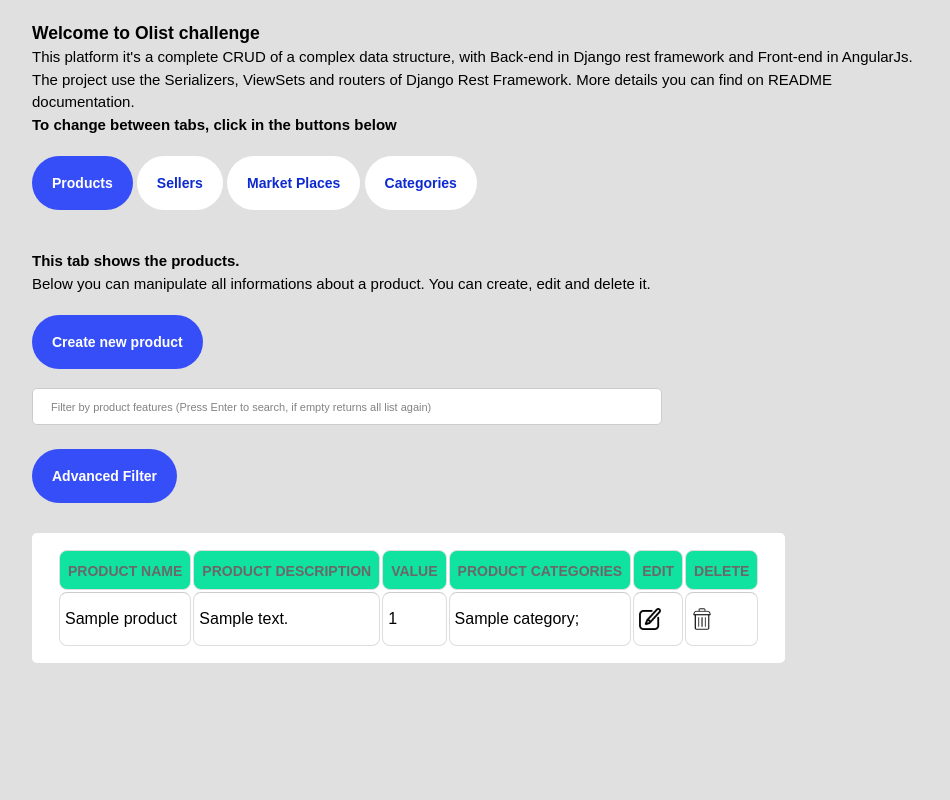
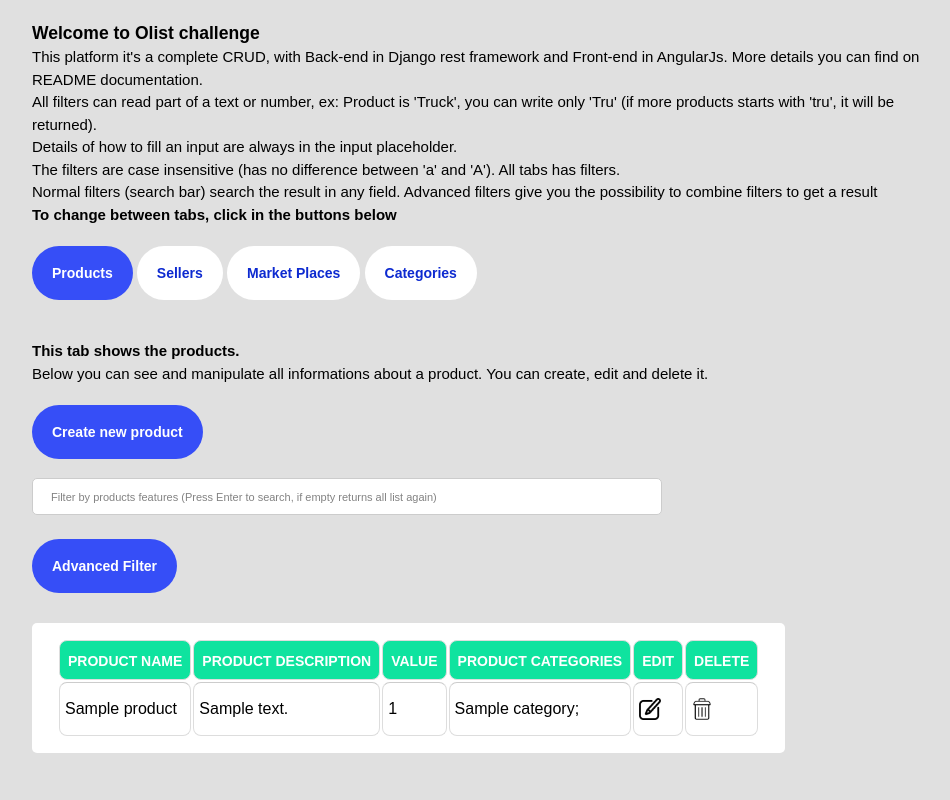
Before and after one commit to mamazinho/olist-challenge, a Django app: page / in a window 1280 px wide. Shown: the whole page, without its empty margins (158-1108 px from the left). Run offline with Django 3.2, Linux system fonts and the light colour scheme; tables that the repository leaves empty hold one stand-in row (values such as "Sample post").

Commit message:
change text but all it works

```diff
--- a/olist/static/css/challenge.css
+++ b/olist/static/css/challenge.css
@@ -69,7 +69,7 @@ table th, ul.header {
     text-align: left;
     text-transform: uppercase;
     font-size: 14px;
-    color: rgb(105, 105, 105);
+    color: #fff;
     padding-bottom: 10px;
 }
 
--- a/olist/static/js/ctrl/marketPlacesCtrl.js
+++ b/olist/static/js/ctrl/marketPlacesCtrl.js
@@ -10,7 +10,7 @@ challenge.controller('MarketPlacesCtrl', function($scope, HttpFctr, $rootScope){
       'market_place_description': '',
       'site': '',
       'contact_email': '',
-      'phone_number': 0,
+      'phone_number': '',
       'technical_contact': '',
     }
     $scope.editMP = {
@@ -19,7 +19,7 @@ challenge.controller('MarketPlacesCtrl', function($scope, HttpFctr, $rootScope){
       'market_place_description': '',
       'site': '',
       'contact_email': '',
-      'phone_number': 0,
+      'phone_number': '',
       'technical_contact': '',
     }
     $scope.params = {
@@ -28,7 +28,7 @@ challenge.controller('MarketPlacesCtrl', function($scope, HttpFctr, $rootScope){
       'market_place_description': '',
       'site': '',
       'contact_email': '',
-      'phone_number': 0,
+      'phone_number': '',
       'technical_contact': '',
     }
     $scope.getMPs()
--- a/olist/static/js/ctrl/productsCtrl.js
+++ b/olist/static/js/ctrl/productsCtrl.js
@@ -12,21 +12,21 @@ challenge.controller('ProductsCtrl', function($scope, HttpFctr, $rootScope){
     $scope.createProduct = {
       'product_name': '',
       'product_description': '',
-      'product_value': 0,
+      'product_value': '',
       'categories': [],
     }
     $scope.editProduct = {
       'id': 0,
       'product_name': '',
       'product_description': '',
-      'product_value': 0,
+      'product_value': '',
       'categories': [],
     }
     $scope.params = {
       'value': '',
       'product_name': '',
       'product_description': '',
-      'product_value': 0,
+      'product_value': '',
       'categories': [],
     }
     $scope.getProducts()
--- a/olist/templates/base.html
+++ b/olist/templates/base.html
@@ -26,11 +26,12 @@
     <body id="challenge" ng-app="challenge" ng-controller="BaseCtrl">
         <section class="container">
             <h3>Welcome to Olist challenge</h3>
-            <p>This platform it's a complete CRUD of a complex data structure, with Back-end in Django rest framework and Front-end in AngularJs.</p>
-            <p>
-                <span>The project use the Serializers, ViewSets and routers of Django Rest Framework.<span>
-                <span>More details you can find on README documentation.</span>
-            </p>
+            <p>This platform it's a complete CRUD, with Back-end in Django rest framework and Front-end in AngularJs. More details you can find on README documentation.</p>
+            <p>All filters can read part of a text or number, ex: Product is 'Truck', you can write only 'Tru' (if more products starts with 'tru', it will be returned).</p>
+            <p>Details of how to fill an input are always in the input placeholder.</p>
+            <p>The filters are case insensitive (has no difference between 'a' and 'A'). All tabs has filters.</p>
+            <p>Normal filters (search bar) search the result in any field. Advanced filters give you the possibility to combine filters to get a result</p>
+
             <h4>To change between tabs, click in the buttons below</h4>
             <div class="buttons">
                 <button ng-class="{main: active_tab=='products'}" ng-click="active_tab='products'">Products</button>
--- a/olist/templates/categories.html
+++ b/olist/templates/categories.html
@@ -1,7 +1,7 @@
 <section ng-controller="CategoriesCtrl">
     <section class="content">
         <h4>This tab shows the Categories.</h4>
-        <p>Below you can manipulate all informations about a category. You can create, edit and delete it.</p>
+        <p>Below you can see and manipulate all informations about a category. You can create, edit and delete it.</p>
 
         <div class="buttons">
             <button class="main" ng-click="openCreateCategoryModal=true">Create new category</button>
@@ -10,7 +10,7 @@
         <div class="filter">
             <label>
                 <input type="text"
-                    placeholder="Filter by category features (Press Enter to search, if empty returns all list again)"
+                    placeholder="Filter by categories features (Press Enter to search, if empty returns all list again)"
                     ng-model="params.value"
                     ng-keyup="$event.keyCode == 13 && getCategories()"
                 >
--- a/olist/templates/marketPlaces.html
+++ b/olist/templates/marketPlaces.html
@@ -1,7 +1,7 @@
 <section ng-controller="MarketPlacesCtrl">
     <section class="content">
         <h4>This tab shows the Market places.</h4>
-        <p>Below you can manipulate all informations about a Market Place (MP). You can create, edit and delete it.</p>
+        <p>Below you can see and manipulate all informations about a Market Place (MP). You can create, edit and delete it.</p>
 
         <div class="buttons">
             <button class="main" ng-click="openCreateMPModal=true">Create new Market Place</button>
--- a/olist/templates/products.html
+++ b/olist/templates/products.html
@@ -1,7 +1,7 @@
 <section ng-controller="ProductsCtrl">
     <section class="content">
         <h4>This tab shows the products.</h4>
-        <p>Below you can manipulate all informations about a product. You can create, edit and delete it. </p>
+        <p>Below you can see and manipulate all informations about a product. You can create, edit and delete it. </p>
 
         <div class="buttons">
             <button class="main" ng-click="openCreateProduct()">Create new product</button>
@@ -9,7 +9,7 @@
         <div class="filter">
             <label>
                 <input type="text"
-                    placeholder="Filter by product features (Press Enter to search, if empty returns all list again)"
+                    placeholder="Filter by products features (Press Enter to search, if empty returns all list again)"
                     ng-model="params.value"
                     ng-keyup="$event.keyCode == 13 && getProducts()"
                 >
--- a/olist/templates/sellers.html
+++ b/olist/templates/sellers.html
@@ -1,7 +1,7 @@
 <section ng-controller="SellersCtrl">
     <section class="content">
         <h4>This tab shows the sellers.</h4>
-        <p>Below you can manipulate all informations about a seller. You can create, edit and delete it.</p>
+        <p>Below you can see and manipulate all informations about a seller. You can create, edit and delete it.</p>
 
         <div class="buttons">
             <button class="main" ng-click="openCreateSellerModal=true">Create new seller</button>
@@ -10,7 +10,7 @@
         <div class="filter">
             <label>
                 <input type="text"
-                    placeholder="Filter by seller features (Press Enter to search, if empty returns all list again)"
+                    placeholder="Filter by sellers features (Press Enter to search, if empty returns all list again)"
                     ng-model="params.value"
                     ng-keyup="$event.keyCode == 13 && getSellers()"
                 >
```
